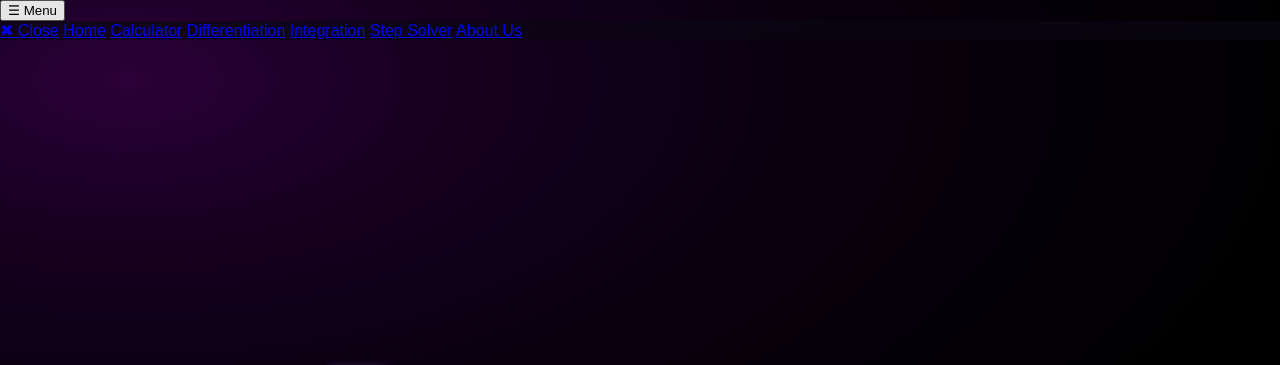
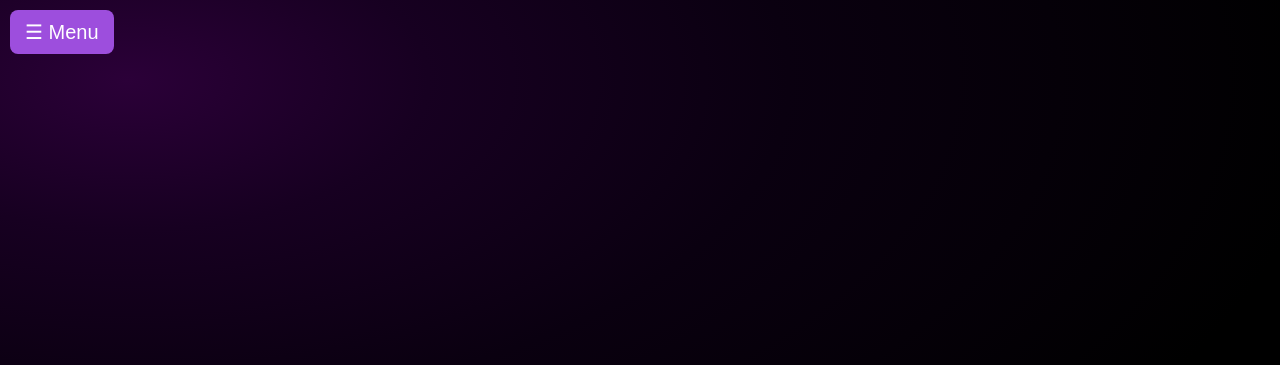
Before and after one commit to sravya4130/Math-Magix-, a plain HTML site: page index.html in a window 1280 px wide. Shown: the top 365 px of the page. Drawn offline with Linux system fonts and the light colour scheme.

Commit message:
Update index.html

```diff
--- a/index.html
+++ b/index.html
@@ -5,37 +5,70 @@
 <title>MathMagix Home</title>
 <link rel="stylesheet" href="style.css">
 <style>
+  /* Sidebar */
+  .sidebar {
+    height: 100%;
+    width: 0;
+    position: fixed;
+    z-index: 2;
+    top: 0;
+    left: 0;
+    background: rgba(10,6,20,0.75);
+    backdrop-filter: blur(6px);
+    overflow-x: hidden;
+    transition: 0.5s;
+    padding-top: 60px;
+  }
+  .sidebar a {
+    padding: 12px 20px;
+    text-decoration: none;
+    font-size: 20px;
+    color: #f1f1f1;
+    display: block;
+    transition: 0.3s;
+  }
+  .sidebar a:hover { background: #9d4edd; }
+
+  .openbtn {
+    font-size: 20px;
+    cursor: pointer;
+    background: #9d4edd;
+    color: white;
+    padding: 10px 15px;
+    border: none;
+    margin: 10px;
+    border-radius: 8px;
+  }
+
+  /* Center content */
   .home-content {
+    position: relative;
+    z-index: 1;
+    height: 100vh;
     display: flex;
+    flex-direction: column;
     justify-content: center;
     align-items: center;
-      height: 100vh; /* full screen */
     text-align: center;
-      flex-direction: column;
-      color: #fff;
+    color: white;
     text-shadow: 0 0 12px #9d4edd;
   }
-    .home-content h1 {
-      font-size: 50px;
-      margin-bottom: 20px;
-    }
-    .home-content p {
-      font-size: 22px;
-      max-width: 700px;
-    }
+  .home-content h1 { font-size: 50px; margin-bottom: 20px; }
+  .home-content p { font-size: 22px; max-width: 700px; }
 </style>
 <script>
-    function openNav() { document.getElementById("mySidebar").style.width = "250px"; }
-    function closeNav() { document.getElementById("mySidebar").style.width = "0"; }
+  function toggleNav() {
+    const sb = document.getElementById("mySidebar");
+    sb.style.width = (sb.style.width === "250px") ? "0" : "250px";
+  }
 </script>
 </head>
 <body>
-  <!-- Sidebar Button -->
-  <button class="openbtn" onclick="openNav()">☰ Menu</button>
+  <!-- Sliding Sidebar Button -->
+  <button class="openbtn" onclick="toggleNav()">☰ Menu</button>
 
-  <!-- Sidebar -->
+  <!-- Sliding Sidebar -->
   <div id="mySidebar" class="sidebar">
-    <a href="javascript:void(0)" onclick="closeNav()">✖ Close</a>
     <a href="index.html">Home</a>
     <a href="calculator.html">Calculator</a>
     <a href="differentiation.html">Differentiation</a>
@@ -49,5 +82,10 @@
     <h1>🌌 Welcome to MathMagix</h1>
     <p>Explore the galaxy of mathematics – from simple sums to advanced calculus ✨</p>
   </div>
+
+  <!-- Include Galaxy + Stars JS (from previous snippet) -->
+  <script>
+    // Add your galaxy + stars + shooting star code here (same as previous)
+  </script>
 </body>
 </html>
```
Lines whose indentation alone changed are shown as unchanged.
